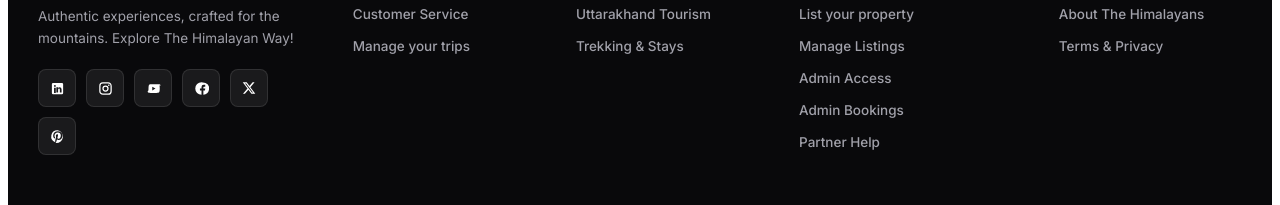
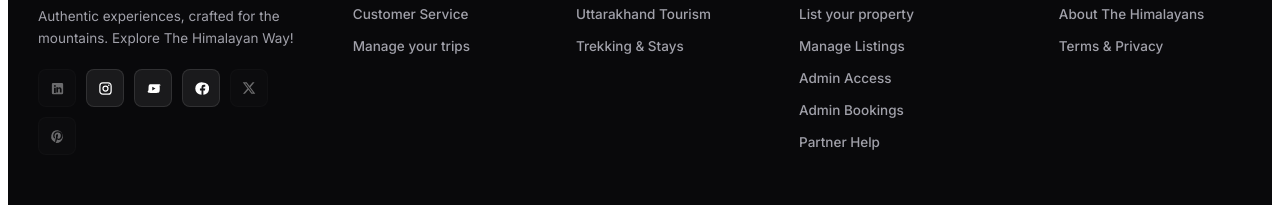
Before and after one commit to pamnautiyal-cpu/himstay, a React (Vite) app in the folder frontend/: page / in a window 1280 px wide. Shown: the part 4060-4265 px from the top of the page. Built offline with nearby package versions, Linux system fonts and the light colour scheme; no server answers; the database is empty.

Commit message:
Update footer with ORN style, social media links and username

```diff
--- a/frontend/src/components/Footer.jsx
+++ b/frontend/src/components/Footer.jsx
@@ -99,38 +99,38 @@ export default function Footer() {
               </p>
             </div>
 
-            {/* Social Media Icons with Attached Links */}
+            {/* Social Media Icons (Active & Non-clickable) */}
             <div style={{ display: "flex", gap: "10px", flexWrap: "wrap" }}>
 
-              {/* LinkedIn */}
-              <a href="https://www.linkedin.com" target="_blank" rel="noopener noreferrer" style={socialIconStyle} title="LinkedIn">
+              {/* LinkedIn (Non-clickable) */}
+              <div style={nonClickableIconStyle} title="LinkedIn (Inactive)">
                 <svg style={{ width: "15px", height: "15px", fill: "#ffffff" }} viewBox="0 0 24 24"><path d="M19 3a2 2 0 0 1 2 2v14a2 2 0 0 1-2 2H5a2 2 0 0 1-2-2V5a2 2 0 0 1 2-2h14m-.5 15.5v-5.3a3.26 3.26 0 0 0-3.26-3.26c-.85 0-1.84.52-2.28 1.3v-1.11h-2.79v8.37h2.79v-4.93c0-.77.62-1.4 1.39-1.4a1.4 1.4 0 0 1 1.4 1.4v4.93h2.75M6.46 10.9v8.37H9.25V10.9H6.46M7.86 6.34a1.5 1.5 0 0 0-1.5 1.5 1.5 1.5 0 0 0 1.5 1.5 1.5 1.5 0 0 0 1.5-1.5 1.5 1.5 0 0 0-1.5-1.5z"/></svg>
-              </a>
+              </div>
 
-              {/* Instagram (Updated Username: the_him_alayans) */}
+              {/* Instagram (Active) */}
               <a href="https://www.instagram.com/the_him_alayans" target="_blank" rel="noopener noreferrer" style={socialIconStyle} title="Instagram">
                 <svg style={{ width: "15px", height: "15px", fill: "#ffffff" }} viewBox="0 0 24 24"><path d="M7.8 2h8.4C19.4 2 22 4.6 22 7.8v8.4a5.8 5.8 0 0 1-5.8 5.8H7.8C4.6 22 2 19.4 2 16.2V7.8A5.8 5.8 0 0 1 7.8 2m-.2 2A3.6 3.6 0 0 0 4 7.6v8.8C4 18.4 5.6 20 7.6 20h8.8a3.6 3.6 0 0 0 3.6-3.6V7.6C20 5.6 18.4 4 16.4 4H7.6m9.65 1.5a1.25 1.25 0 0 1 1.25 1.25A1.25 1.25 0 0 1 17.25 8 1.25 1.25 0 0 1 16 6.75a1.25 1.25 0 0 1 1.25-1.25M12 7a5 5 0 0 1 5 5 5 5 0 0 1-5 5 5 5 0 0 1-5-5 5 5 0 0 1 5-5m0 2a3 3 0 0 0-3 3 3 3 0 0 0 3 3 3 3 0 0 0 3-3 3 3 0 0 0-3-3z"/></svg>
               </a>
 
-              {/* YouTube */}
-              <a href="https://www.youtube.com" target="_blank" rel="noopener noreferrer" style={socialIconStyle} title="YouTube">
+              {/* YouTube (Active with provided link) */}
+              <a href="https://youtube.com/@thehimalayans?si=IeiKNkqtgrTpEQDA" target="_blank" rel="noopener noreferrer" style={socialIconStyle} title="YouTube">
                 <svg style={{ width: "15px", height: "15px", fill: "#ffffff" }} viewBox="0 0 24 24"><path d="M10 15l5.19-3L10 9v6m11.56-7.83c.13.47.22 1.1.28 1.9.07.8.1 1.49.1 2.09L22 12c0 2.19-.16 3.8-.44 4.83-.25.9-.9 1.55-1.9 1.81-.91.24-4.66.38-7.66.38-3 0-6.75-.14-7.66-.38-1-.26-1.65-.91-1.9-1.81C4.16 15.8 4 14.19 4 12c0-2.19.16-3.8.44-4.83.25-.9.9-1.55 1.9-1.81C7.25 5.12 11 5 14 5c3 0 6.75.14 7.66.38 1 .26 1.65.91 1.9 1.81z"/></svg>
               </a>
 
-              {/* Facebook (Updated Link: https://www.facebook.com/share/1HCguraMmB/) */}
+              {/* Facebook (Active with provided share link) */}
               <a href="https://www.facebook.com/share/1HCguraMmB/" target="_blank" rel="noopener noreferrer" style={socialIconStyle} title="Facebook">
                 <svg style={{ width: "15px", height: "15px", fill: "#ffffff" }} viewBox="0 0 24 24"><path d="M12 2a10 10 0 1 0 0 20v-7h-2.5v-3H12V9.5a3.5 3.5 0 0 1 3.5-3.5h2.5v3h-2a1 1 0 0 0-1 1v2h3l-.5 3h-2.5v7a10 10 0 0 0 3.5-19z"/></svg>
               </a>
 
-              {/* X / Twitter */}
-              <a href="https://x.com" target="_blank" rel="noopener noreferrer" style={socialIconStyle} title="X (Twitter)">
+              {/* X / Twitter (Non-clickable) */}
+              <div style={nonClickableIconStyle} title="X (Twitter) (Inactive)">
                 <svg style={{ width: "14px", height: "14px", fill: "#ffffff" }} viewBox="0 0 24 24"><path d="M18.244 2.25h3.308l-7.227 8.26 8.502 11.24H16.17l-5.214-6.817L4.99 21.75H1.68l7.73-8.835L1.254 2.25H8.08l4.713 6.231zm-1.161 17.52h1.833L7.084 4.126H5.117z"/></svg>
-              </a>
+              </div>
 
-              {/* Pinterest */}
-              <a href="https://www.pinterest.com" target="_blank" rel="noopener noreferrer" style={socialIconStyle} title="Pinterest">
+              {/* Pinterest (Non-clickable) */}
+              <div style={nonClickableIconStyle} title="Pinterest (Inactive)">
                 <svg style={{ width: "15px", height: "15px", fill: "#ffffff" }} viewBox="0 0 24 24"><path d="M12 2a10 10 0 0 0-3.64 19.32c-.1-.85-.18-2.15.04-3.08.2-.88 1.32-5.59 1.32-5.59s-.34-.68-.34-1.68c0-1.57.91-2.74 2.05-2.74.97 0 1.44.73 1.44 1.6 0 .98-.62 2.44-.94 3.8-.27 1.15.58 2.08 1.72 2.08 2.07 0 3.66-2.18 3.66-5.33 0-2.79-2.01-4.74-4.88-4.74-3.32 0-5.27 2.49-5.27 5.06 0 1 .39 2.08.88 2.66.1.12.11.23.08.35l-.32 1.33c-.05.22-.17.27-.39.16-1.46-.68-2.38-2.81-2.38-4.52 0-3.68 2.67-7.07 7.71-7.07 4.05 0 7.2 2.89 7.2 6.75 0 4.03-2.54 7.28-6.07 7.28-1.18 0-2.3-.61-2.68-1.33l-.73 2.78c-.26 1.01-.97 2.28-1.45 3.05A10 10 0 1 0 12 2z"/></svg>
-              </a>
+              </div>
 
             </div>
           </div>
@@ -249,6 +249,20 @@ const socialIconStyle = {
   transition: "all 0.2s"
 };
 
+const nonClickableIconStyle = {
+  width: "36px",
+  height: "36px",
+  borderRadius: "8px",
+  background: "rgba(255, 255, 255, 0.03)",
+  display: "flex",
+  alignItems: "center",
+  justifyContent: "center",
+  border: "1px solid rgba(255, 255, 255, 0.05)",
+  opacity: "0.4",
+  pointerEvents: "none",
+  cursor: "default"
+};
+
 const columnTitleStyle = {
   fontSize: "12px",
   fontWeight: "750",
```
